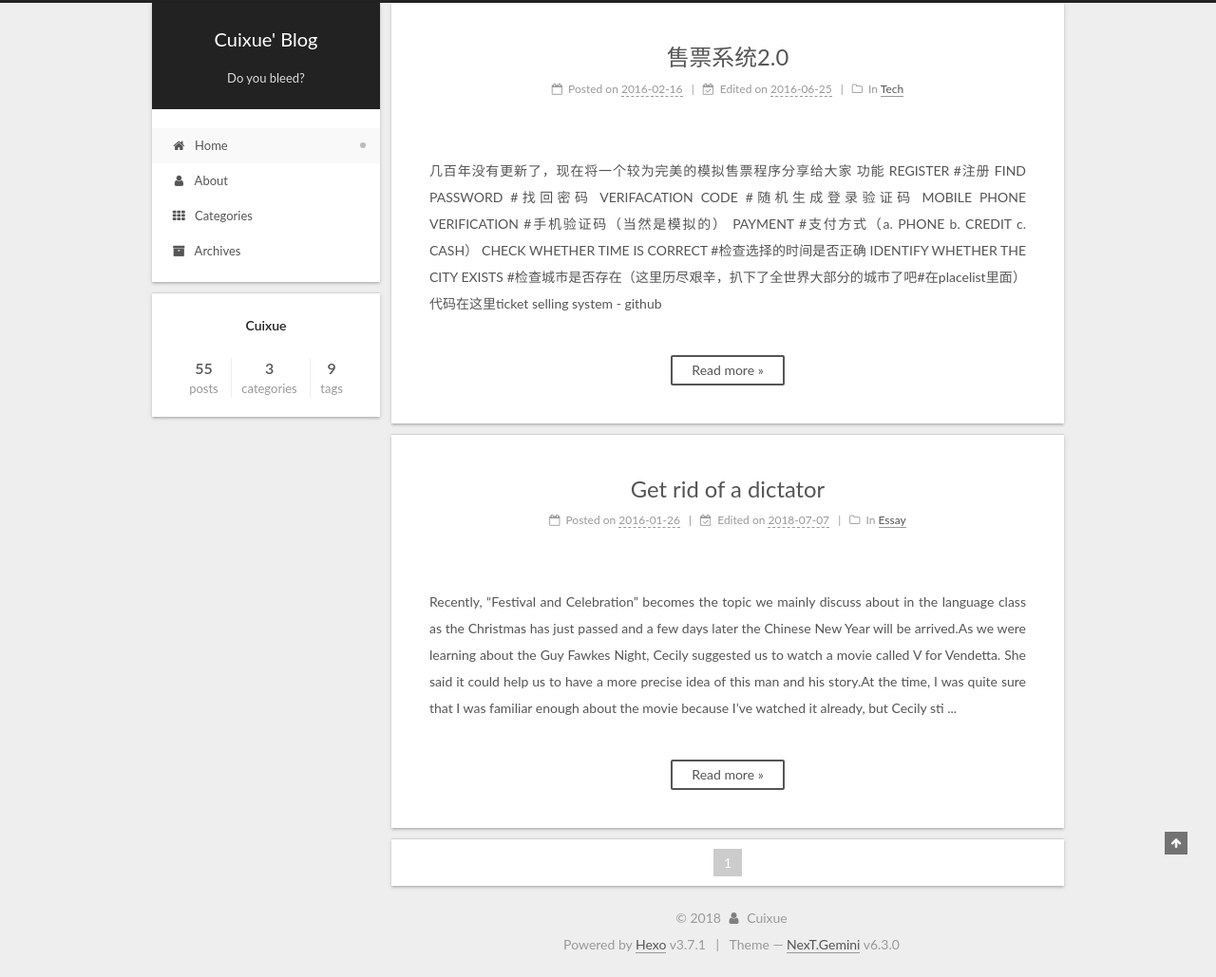
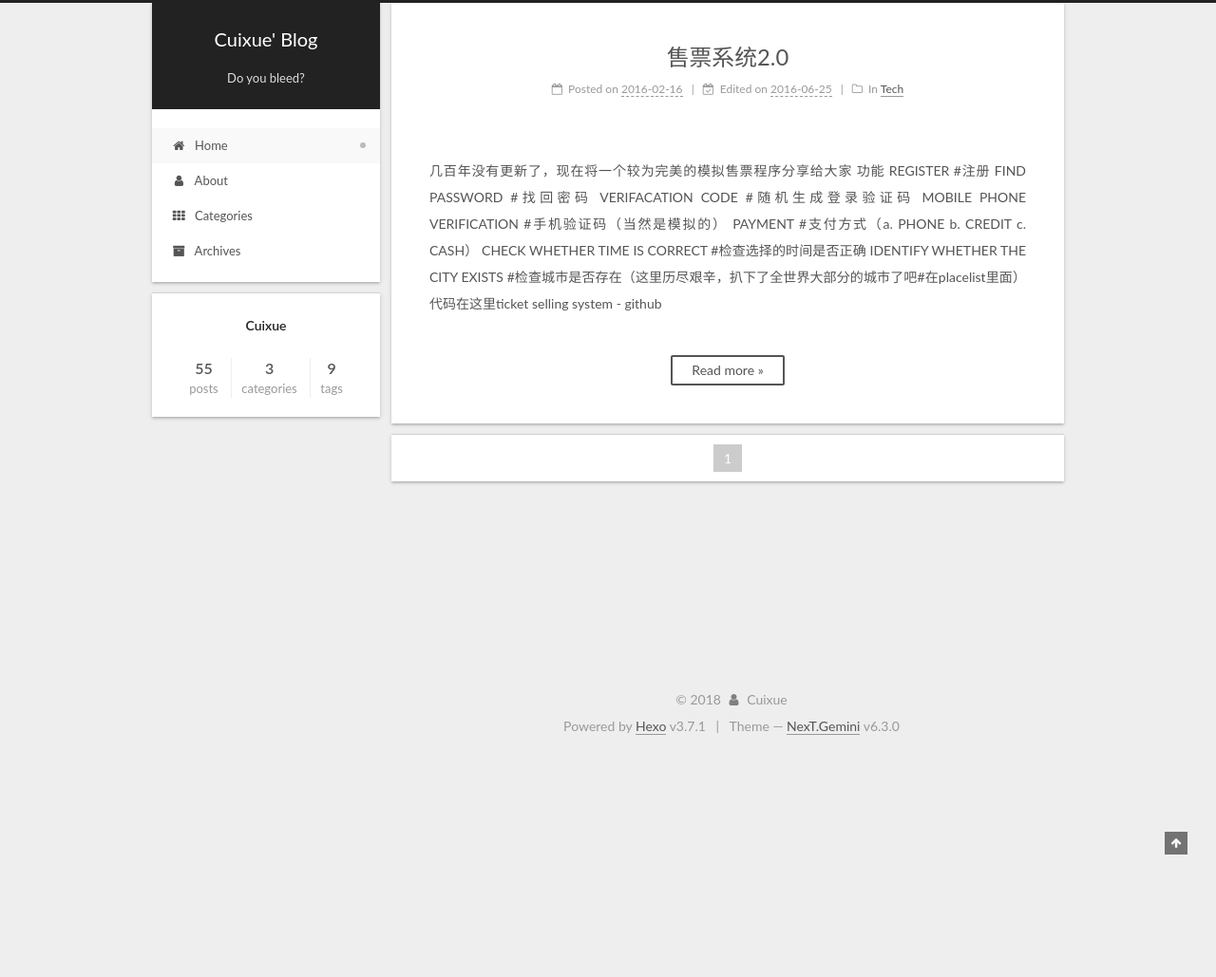
Before and after one commit to cuixue/cuixue.github.io, a plain HTML site: page index.html in a window 1280 px wide. Shown: the whole page at 95% size. After the commit the page ends 800 px from the top, so only its background shows below. Drawn offline with Linux system fonts and the light colour scheme.

Commit message:
Update index.html

```diff
--- a/index.html
+++ b/index.html
@@ -464,183 +464,6 @@ IDENTIFY WHETHER THE CITY EXISTS #检查城市是否存在（这里历尽艰辛
   </article>
 
 
-
-
-
-
-
-
-
-
-
-
-
-  <article class="post post-type-normal" itemscope itemtype="http://schema.org/Article">
-
-
-
-  <div class="post-block">
-    <link itemprop="mainEntityOfPage" href="http://cuixue.github.io/2016/01/26/get-rid-of-a-dictator/">
-
-    <span hidden itemprop="author" itemscope itemtype="http://schema.org/Person">
-      <meta itemprop="name" content="Cuixue">
-      <meta itemprop="description" content="">
-      <meta itemprop="image" content="/images/avatar.gif">
-    </span>
-
-    <span hidden itemprop="publisher" itemscope itemtype="http://schema.org/Organization">
-      <meta itemprop="name" content="Cuixue' Blog">
-    </span>
-
-
-      <header class="post-header">
-
-
-
-          <h1 class="post-title" itemprop="name headline">
-
-                <a class="post-title-link" href="/2016/01/26/get-rid-of-a-dictator/" itemprop="url">
-                  Get rid of a dictator
-                </a>
-
-
-          </h1>
-
-
-        <div class="post-meta">
-          <span class="post-time">
-
-
-
-
-
-
-              <span class="post-meta-item-icon">
-                <i class="fa fa-calendar-o"></i>
-              </span>
-
-                <span class="post-meta-item-text">Posted on</span>
-
-
-
-
-
-
-              <time title="Created: 2016-01-26 21:02:19" itemprop="dateCreated datePublished" datetime="2016-01-26T21:02:19+08:00">2016-01-26</time>
-
-
-
-
-
-
-
-                <span class="post-meta-divider">|</span>
-
-
-                <span class="post-meta-item-icon">
-                  <i class="fa fa-calendar-check-o"></i>
-                </span>
-
-                  <span class="post-meta-item-text">Edited on</span>
-
-                <time title="Modified: 2018-07-07 10:00:36" itemprop="dateModified" datetime="2018-07-07T10:00:36+08:00">2018-07-07</time>
-
-
-          </span>
-
-
-            <span class="post-category" >
-
-              <span class="post-meta-divider">|</span>
-
-              <span class="post-meta-item-icon">
-                <i class="fa fa-folder-o"></i>
-              </span>
-
-                <span class="post-meta-item-text">In</span>
-
-
-                <span itemprop="about" itemscope itemtype="http://schema.org/Thing"><a href="/categories/Essay/" itemprop="url" rel="index"><span itemprop="name">Essay</span></a></span>
-
-
-
-
-            </span>
-
-
-
-
-
-
-
-
-
-
-
-
-
-
-
-        </div>
-      </header>
-
-
-
-
-
-    <div class="post-body" itemprop="articleBody">
-
-
-
-
-
-
-
-          Recently, “Festival and Celebration” becomes the topic we mainly discuss about in the language class as the Christmas has just passed and a few days later the Chinese New Year will be arrived.As we were learning about the Guy Fawkes Night, Cecily suggested us to watch a movie called V for Vendetta. She said it could help us to have a more precise idea of this man and his story.At the time, I was quite sure that I was familiar enough about the movie because I’ve watched it already, but Cecily sti
-          ...
-          <!--noindex-->
-          <div class="post-button text-center">
-            <a class="btn" href="/2016/01/26/get-rid-of-a-dictator/#more" rel="contents">
-              Read more &raquo;
-            </a>
-          </div>
-          <!--/noindex-->
-
-
-    </div>
-
-
-
-
-
-
-
-
-
-
-
-
-
-    <footer class="post-footer">
-
-
-
-
-
-
-
-
-        <div class="post-eof"></div>
-
-    </footer>
-  </div>
-
-
-
-  </article>
-
-
-
   </section>
 
 
```
